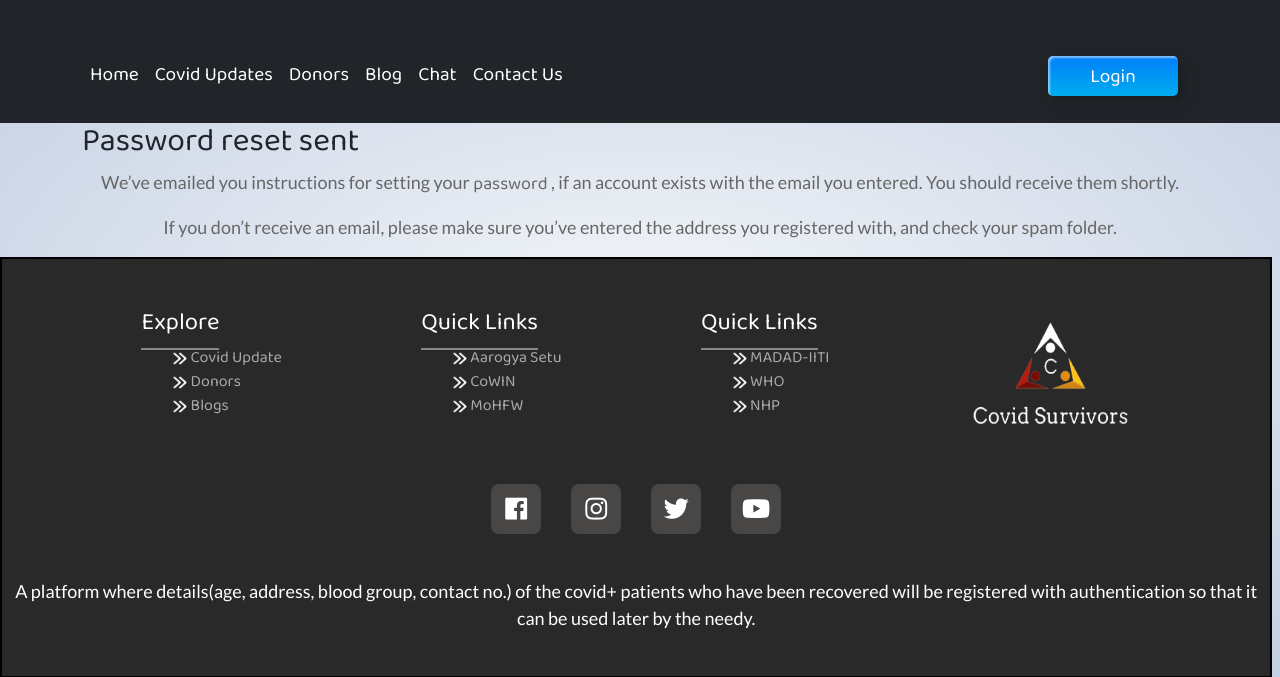
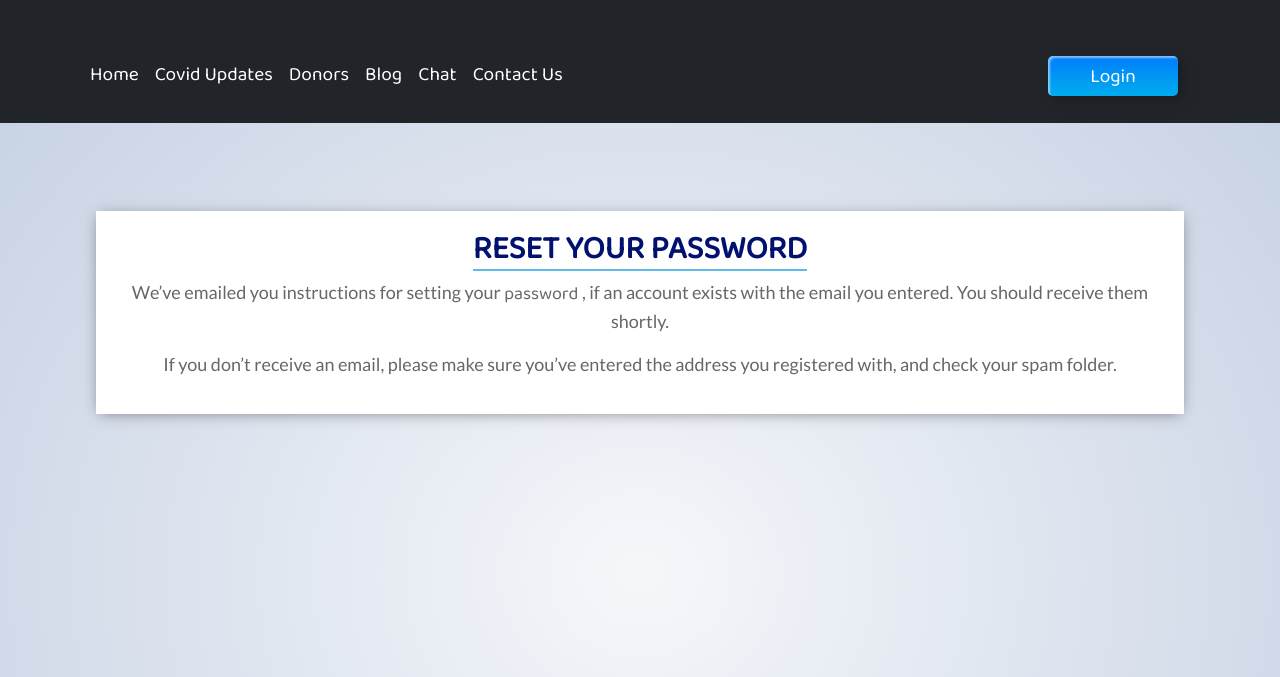
Before and after one commit to Bhavishya-tiwari/Covid_Survivors, a Django app: page /reset_password_sent/ in a window 1280 px wide. Shown: the top 677 px of the page. Run offline with Django 3.2, Linux system fonts and the light colour scheme; some libraries are stand-ins or nearby versions.

Commit message:
reset psw design

```diff
--- a/templates/base.html
+++ b/templates/base.html
@@ -47,7 +47,7 @@
     }
 
 
-    @media only screen and (max-width: 600px) {
+    /* @media only screen and (max-width: 600px) {
       #inner {
         width: 100%;
         margin: auto;
@@ -56,7 +56,7 @@
 
         background-image: linear-gradient(rgb(255, 255, 134), rgb(4, 4, 83));
       }
-    }
+    } */
 
     @media only screen and (min-width: 992px) {
       #x {
--- a/templates/home/password_reset.html
+++ b/templates/home/password_reset.html
@@ -75,7 +75,7 @@
  /* input[type="submit"]{
   width: calc(80% - 47px);
  } */
-
+ }
 </style>{% endblock css %}
 
 {% block body %}
@@ -92,7 +92,7 @@
 
 	{% csrf_token %}
 	{{form}}
-	<input type="Submit" class="btn btn-info submitstyle" name="Send email">
+	<input type="Submit" class="btn btn-info " name="Send email">
 
 </form>
 </div></div>
--- a/templates/home/password_reset_sent.html
+++ b/templates/home/password_reset_sent.html
@@ -1,15 +1,63 @@
 {% extends 'base.html' %}
 
-{% block title %}Donors{% endblock title %}
+{% block title %}Password Reset{% endblock title %}
+{%block css %}
+<style>
+/* .container{
+    position: relative;
+    top: 50vh;
+} */
+.outer-mail{
+    position: relative;
+    top: 11vh;
+    margin-bottom: 50vh;
+}
+.inner-mail {
+    max-width: 500px;
+    /* padding: 10px; */
+    box-shadow:rgb(0 0 0 / 51%) 0px 2px 15px -4px;
+    background: #fff;
+    max-width: 85vw;
+    margin: auto;
+}
+.box-mail span{
+    text-align: center;
+    border-bottom: solid 2px #5fbae9;
+}
+.box-mail h2{
+    display: flex;
+    justify-content: center;
+    font-weight: bold;
+    color:rgb(1, 17, 110) ;
+}
+.box-mail p{
+    text-align: center
+}
+.box-mail {
+    padding: 20px;
 
+    top: 20%;
+
+  }
+
+</style>
+
+{% endblock css %}
 {% block body %}
-<div class="container">
+<div class="outer-mail">
+<div class="container-mail">
+    <div class="inner-mail">
+        <div class="box-mail">
 
-<h2>Password reset sent</h2>
+<h2><span> RESET YOUR PASSWORD</span></h2>
 
 
 <p>We’ve emailed you instructions for setting your <b>password</b> , if an account exists with the email you entered. You should receive them shortly.</p>
 
 <p>If you don’t receive an email, please make sure you’ve entered the address you registered with, and check your spam folder.</p>
 </div>
+</div>
+</div>
+</div>
+
  {% endblock %}
```
Also changed, not shown: templates/home/password_reset_done.html (+22 -8 lines), templates/home/password_reset_form.html (+21 -7 lines), db.sqlite3.
